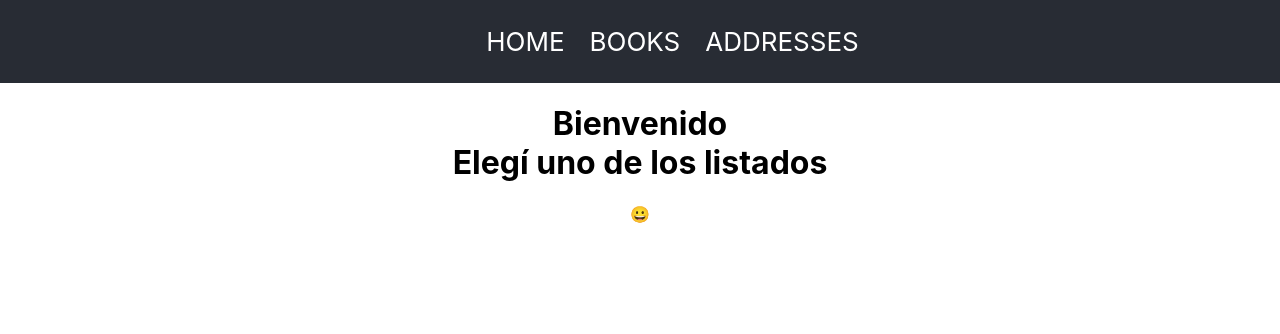
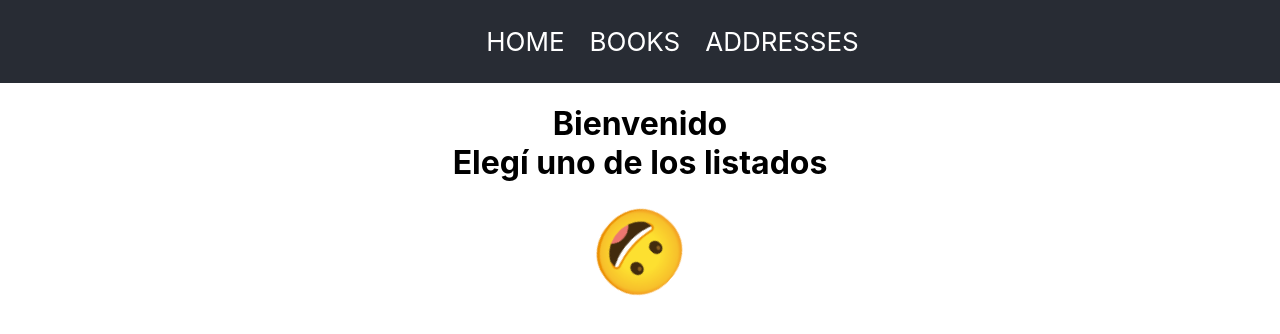
Before and after one commit to joacoabregu/listado, a React (Create React App) app: page / in a window 1280 px wide. Shown: the top 334 px of the page. Built offline with nearby package versions, Linux system fonts and the light colour scheme.

Commit message:
added animation

```diff
--- a/src/pages/Home.js
+++ b/src/pages/Home.js
@@ -2,7 +2,7 @@ function Home(){
     return (
         <>
         <h1>Bienvenido <br/> Elegí uno de los listados</h1>
-        <span role="img" aria-label="smile" >😀</span>
+        <span role="img" aria-label="smile" className="emoji" >😀</span>
 
         </>
     )
```
